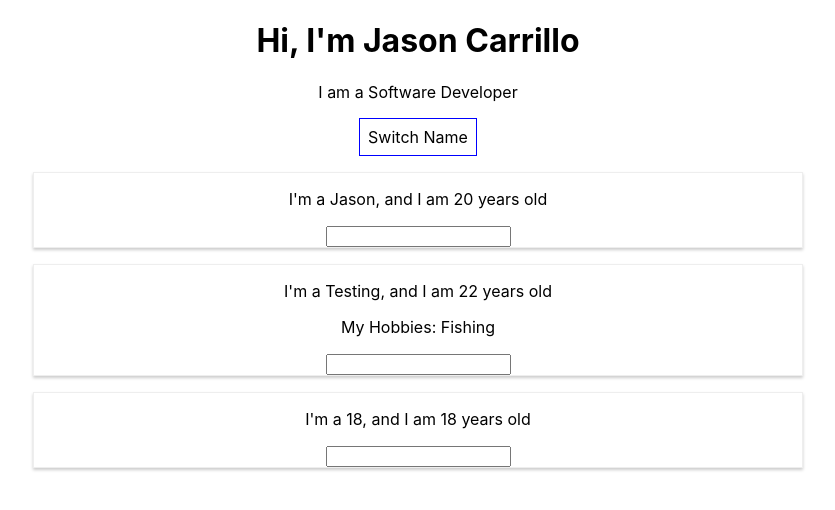
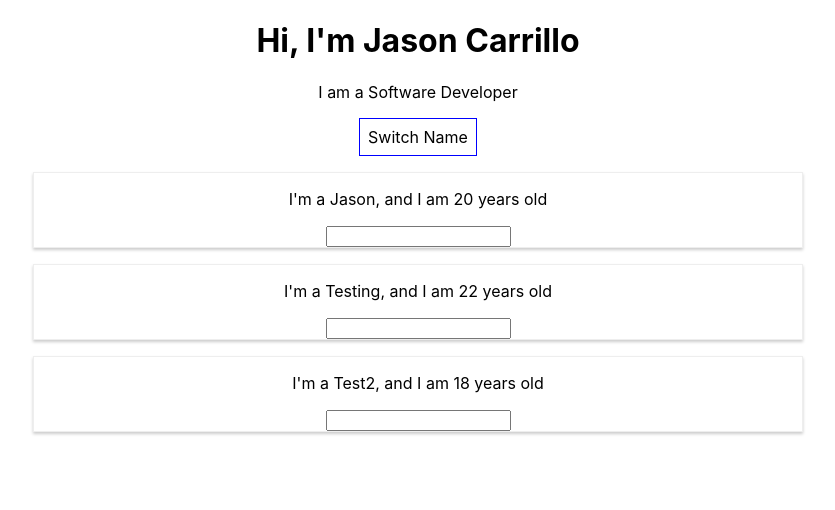
Before and after one commit to Jason-Carrillo/react-exercises, a React (Create React App) app: page / in a window 1280 px wide. Both pictures are taken after a click on the button "Switch Name". Shown: the top 510 px of the page, without its empty margins (222-1057 px from the left). Built offline with nearby package versions, Linux system fonts and the light colour scheme.

Commit message:
changed Persons JSX to be mapped instead of hard codded

```diff
--- a/src/App.js
+++ b/src/App.js
@@ -10,7 +10,7 @@
             {name: 'Testing', age: 22},
             {name: 'Test2', age: 18}
         ],
-        otherState: 'Other State',
+        otherState: 'Other value',
         showPersons: false
     };
 
@@ -51,27 +51,29 @@
             padding: '8px',
             cursor: 'pointer'
         };
+
+        let Persons = null;
+
+        if (this.state.showPersons){
+            Persons = (
+                <div>
+                    {
+                        this.state.persons.map(person => {
+                            return <Person name={person.name} age={person.age}/>
+                        })
+
+                    }
+                </div>
+            )
+        }
+
         return (
             <div className="App">
                 <h1>Hi, I'm Jason Carrillo</h1>
                 <p>I am a Software Developer</p>
                 <button style={style} onClick={this.togglePersonsHandler}>Switch Name</button>
-                {
-                    this.state.showPersons ?
-                    <div>
-                        <Person
-                            name={this.state.persons[0].name}
-                            age={this.state.persons[0].age}/>
-                        <Person
-                            name={this.state.persons[1].name}
-                            age={this.state.persons[1].age} click={this.switchNameHandler.bind(this, "Voorhees")}
-                            changed={this.nameChangedHandler}>My Hobbies: Fishing</Person>
-                        <Person
-                            name={this.state.persons[2].age}
-                            age={this.state.persons[2].age}/>
-                     </div>
-                        : null
-                }
+
+                {Persons}
             </div>
 
             // After nesting for a long time it becomes too much. Better to not use this way.
```
Also changed, not shown: 1 other file (tests, documents, lock files or other folders).
